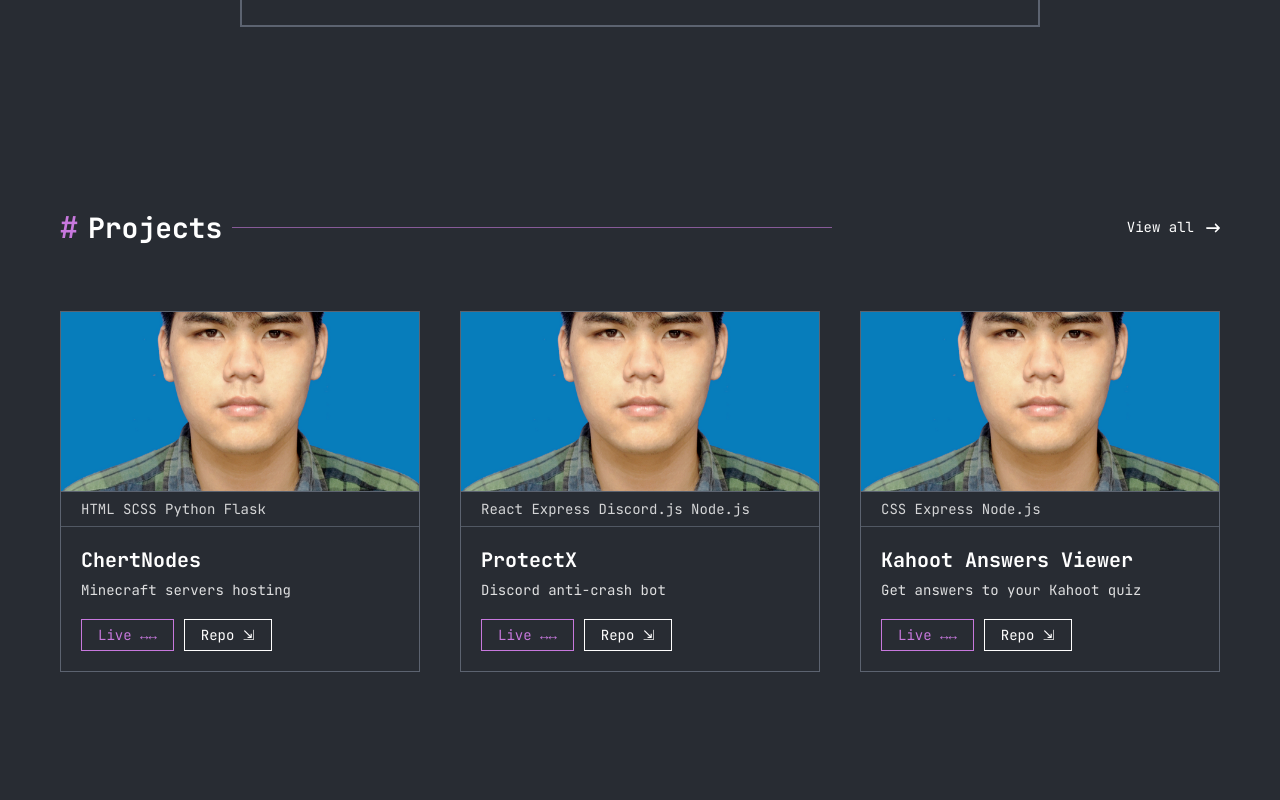
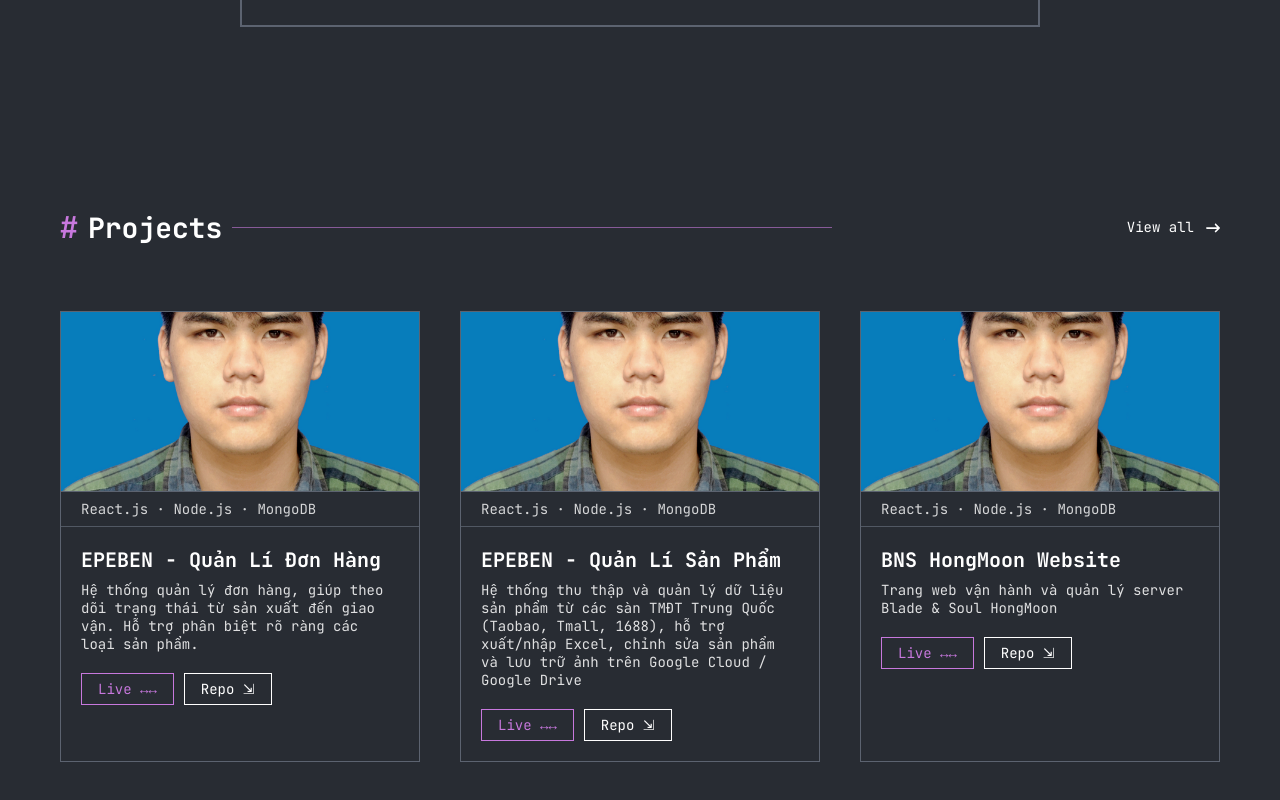
Before and after one commit to trieuhoanggiangww/Portfolio, a React (Create React App) app: page / in a window 1280 px wide. Shown: the part 964-1764 px from the top of the page. Before the commit the page ends 1736 px from the top, so only its background shows below. Built offline with nearby package versions, Linux system fonts and the light colour scheme.

Commit message:
Demo project 1

```diff
--- a/src/screens/Project/project.section.js
+++ b/src/screens/Project/project.section.js
@@ -67,26 +67,29 @@ const Project = () => {
         <ProjectListWrapper ref={scrollRef}>
           <ProjectCard
             image={Img1}
-            tech="HTML SCSS Python Flask"
-            title="ChertNodes"
-            desc="Minecraft servers hosting"
+            tech="React.js · Node.js · MongoDB "
+            title="EPEBEN - Quản Lí Đơn Hàng"
+            desc="Hệ thống quản lý đơn hàng, giúp theo dõi trạng thái từ sản xuất đến
+            giao vận. Hỗ trợ phân biệt rõ ràng các loại sản phẩm."
             liveLink="https://example.com"
             repoLink="https://github.com/giang/chertnodes"
           />
           <ProjectCard
             image={Img2}
-            tech="React Express Discord.js Node.js"
-            title="ProtectX"
-            desc="Discord anti-crash bot"
+            tech="React.js · Node.js · MongoDB"
+            title="EPEBEN - Quản Lí Sản Phẩm"
+            desc="Hệ thống thu thập và quản lý dữ liệu sản phẩm từ các sàn TMĐT Trung
+            Quốc (Taobao, Tmall, 1688), hỗ trợ xuất/nhập Excel, chỉnh sửa sản
+            phẩm và lưu trữ ảnh trên Google Cloud / Google Drive"
             liveLink="https://protectx.example.com"
             repoLink="https://github.com/giang/protectx"
           />
           <ProjectCard
             image={Img3}
-            tech="CSS Express Node.js"
-            title="Kahoot Answers Viewer"
-            desc="Get answers to your Kahoot quiz"
-            liveLink="https://kahoot.example.com"
+            tech="React.js · Node.js · MongoDB"
+            title="BNS HongMoon Website"
+            desc="Trang web vận hành và quản lý server Blade & Soul HongMoon"
+            liveLink="https://bnshongmoon.com"
             repoLink="https://github.com/giang/kahoot-viewer"
           />
         </ProjectListWrapper>
@@ -95,7 +98,7 @@ const Project = () => {
           {[...Array(totalProjects)].map((_, i) => (
             <Dots
               key={i}
-              active={i === activeIndex}
+              $active={i === activeIndex}
               onClick={() => handleDotClick(i)}
             />
           ))}
--- a/src/screens/Project/project.style.js
+++ b/src/screens/Project/project.style.js
@@ -115,7 +115,7 @@ export const Dots = styled.div`
   width: 8px;
   height: 8px;
   border-radius: 50%;
-  background-color: ${({ active }) => (active ? '#c778dd' : '#666')};
+  background-color: ${({ $active }) => ($active ? '#c778dd' : '#666')};
   transition: background-color 0.3s;
   cursor: pointer;
 `
```
